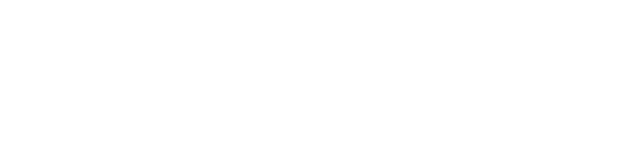
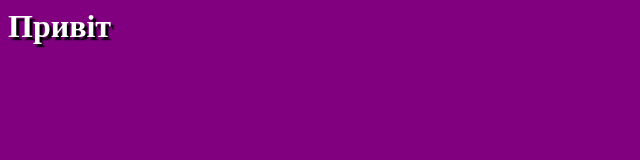
Before and after one commit to studylinkusername/7a, a plain HTML site: page index.html in a window 1280 px wide. Shown: the whole page, without its empty margins (0-640 px from the left). Drawn offline with Linux system fonts and the light colour scheme.

Commit message:
Update index.html

```diff
--- a/index.html
+++ b/index.html
@@ -2,13 +2,16 @@
 <head>
 <style>
 body{
-background-image: url("background.gif");
+background-color: purple;
+  color:white;
+  font-family: Comic Sans MS;
+  text-shadow: 3px 3px 1.5px black;
 }
 
 
 </style>
 </head>
 <body>
-
+<h1>Привіт</h1>
 </body>
 </html>
```
